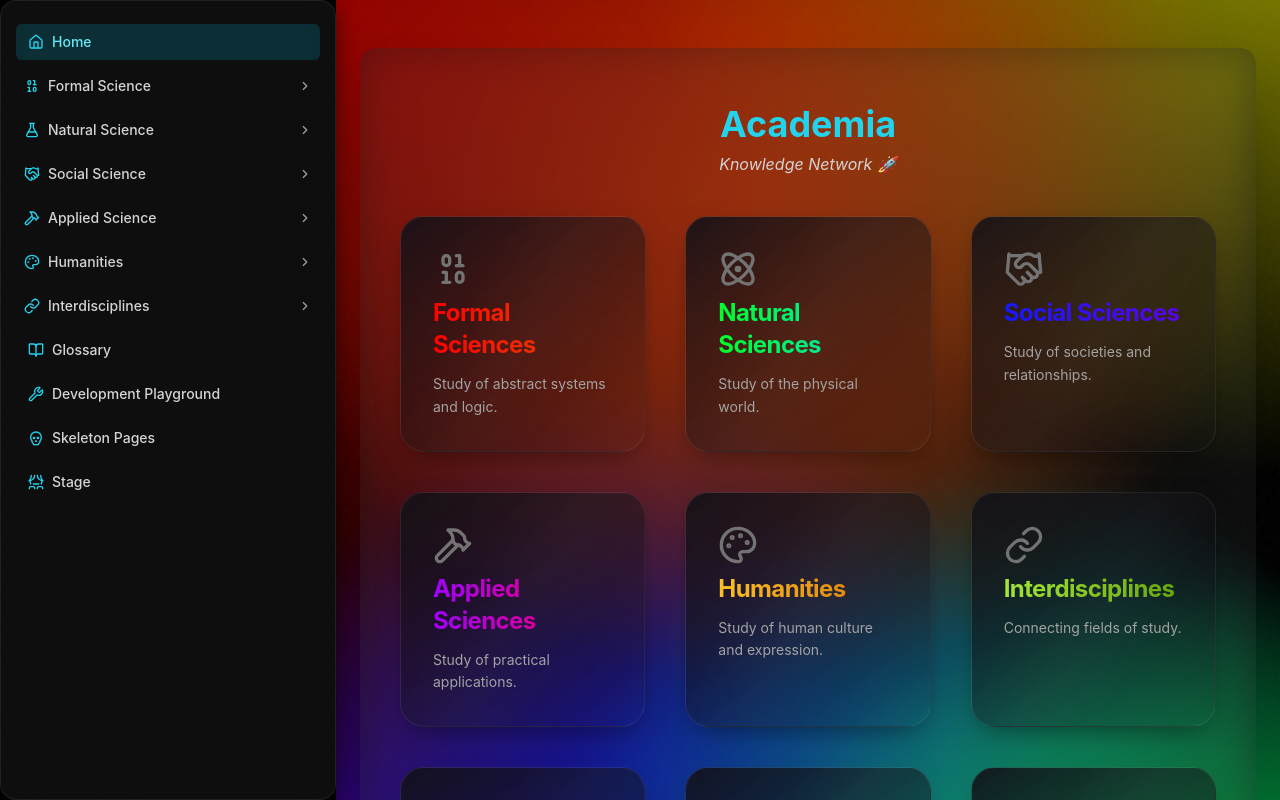
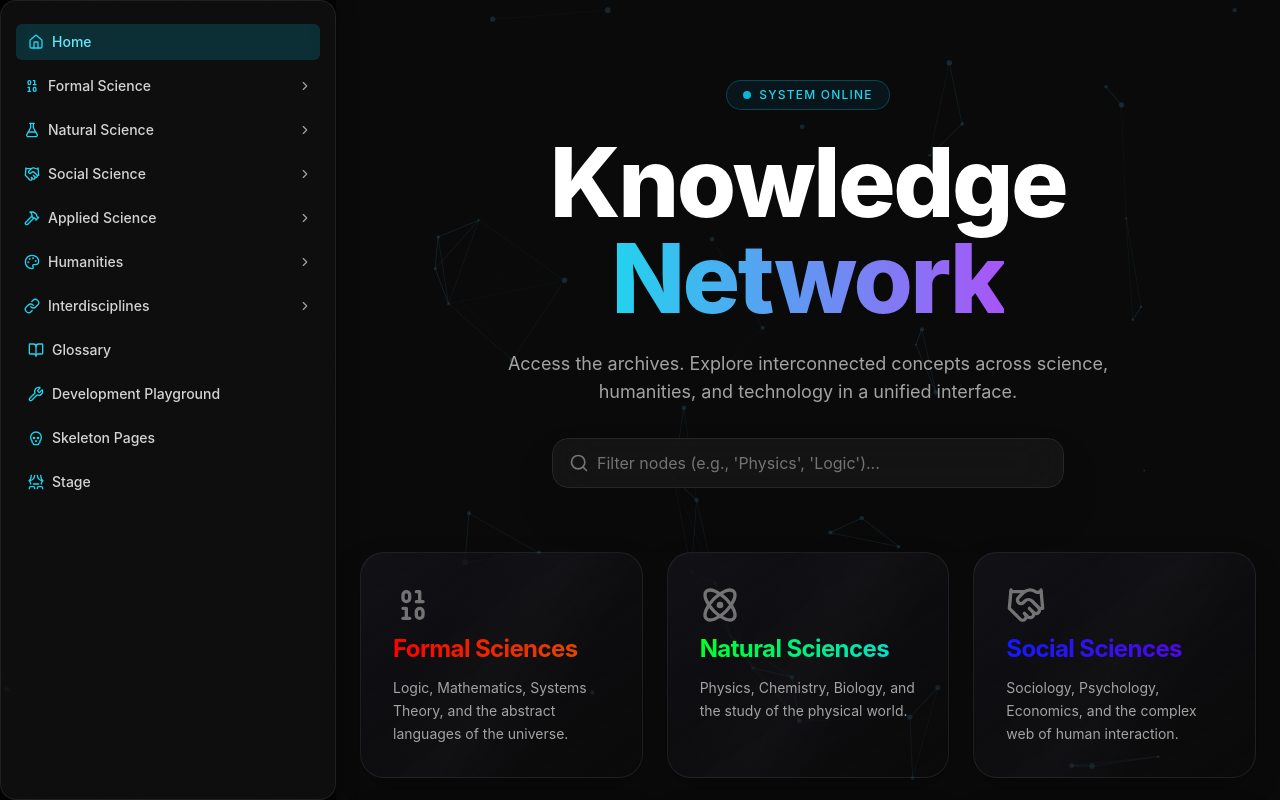
Before and after one commit to nickf723/ed-dev, a Next.js app: page / in a window 1280 px wide. Shown: the top 800 px of the page. Built offline with nearby package versions, Linux system fonts and the light colour scheme.

Commit message:
networked

```diff
--- a/app/page.tsx
+++ b/app/page.tsx
@@ -1,114 +1,185 @@
 "use client";
 
+import { useState } from "react";
 import {
-  Pi,
-  BookText,
   Atom,
   Handshake,
   Hammer,
   Palette,
-  Link,
+  Link as LinkIcon,
   Wrench,
   BookOpen,
   Binary,
+  Search,
 } from "@/components/icons";
 import TopicCard from "@/components/TopicCard";
-import { Skull, Theater } from "lucide-react";
+import { Skull, Theater, Search as SearchIcon } from "lucide-react";
+import NetworkBackground from "@/components/NetworkBackground";
+import { motion } from "framer-motion"; // Make sure to install: npm install framer-motion
 
-export default function Home() {
-  const cards = [
+const allCategories = [
   {
     title: "Formal Sciences",
-      desc: "Study of abstract systems and logic.",
+    desc: "Logic, Mathematics, Systems Theory, and the abstract languages of the universe.",
     href: "/formal-science",
     Icon: Binary,
-      className: "theme-formal-science"
-    }
-  ,
+    className: "theme-formal-science",
+    tags: ["math", "logic", "cs"]
+  },
   {
     title: "Natural Sciences",
-      desc: "Study of the physical world.",
+    desc: "Physics, Chemistry, Biology, and the study of the physical world.",
     href: "/natural-science",
     Icon: Atom,
-      className: "theme-natural-science"
+    className: "theme-natural-science",
+    tags: ["physics", "bio", "chem", "space"]
   },
   {
     title: "Social Sciences",
-      desc: "Study of societies and relationships.",
+    desc: "Sociology, Psychology, Economics, and the complex web of human interaction.",
     href: "/social-science",
     Icon: Handshake,
-      className: "theme-social-science"
+    className: "theme-social-science",
+    tags: ["people", "society", "mind"]
   },
   {
     title: "Applied Sciences",
-      desc: "Study of practical applications.",
+    desc: "Engineering, Medicine, Technology, and putting knowledge to work.",
     href: "/applied-science",
     Icon: Hammer,
-      className: "theme-applied-science"
+    className: "theme-applied-science",
+    tags: ["tech", "build", "health"]
   },
   {
     title: "Humanities",
-      desc: "Study of human culture and expression.",
+    desc: "Philosophy, History, Arts, and the exploration of the human condition.",
     href: "/humanities",
     Icon: Palette,
-      className: "theme-humanities"
+    className: "theme-humanities",
+    tags: ["art", "history", "thought"]
   },
   {
     title: "Interdisciplines",
-      desc: "Connecting fields of study.",
+    desc: "Bioengineering, Astrophysics, and fields that bridge the gaps.",
     href: "/interdisciplines",
-      Icon: Link,
-      className: "theme-interdisciplines"
+    Icon: LinkIcon,
+    className: "theme-interdisciplines",
+    tags: ["mix", "bridge"]
   },
   {
     title: "Glossary",
-      desc: "Definitions and key terms.",
+    desc: "A centralized dictionary of key terms and definitions.",
     href: "/glossary",
     Icon: BookOpen,
-      className: "theme-glossary"
+    className: "theme-glossary",
+    tags: ["words", "definitions"]
   },
   {
-      title: "Development Playground",
-      desc: "Testing new features and designs.",
+    title: "Dev Playground",
+    desc: "UI experiments, animations, and component testing ground.",
     href: "/dev-playground",
     Icon: Wrench,
-      className: "theme-dev-playground"
+    className: "theme-dev-playground",
+    tags: ["code", "test"]
   },
   {
     title: "Skeleton Pages",
-      desc: "Template pages for future content.",
+    desc: "Design templates and layout patterns for future content.",
     href: "/skeleton",
     Icon: Skull,
-      className: "theme-skeleton"
+    className: "theme-skeleton",
+    tags: ["layout", "design"]
   },
   {
     title: "Stage",
-      desc: "Recording Studio",
+    desc: "The recording studio and presentation area.",
     href: "/stage",
     Icon: Theater,
-      className: "theme-stage"
+    className: "theme-stage",
+    tags: ["video", "demo"]
   }
 ];
 
+export default function Home() {
+  const [search, setSearch] = useState("");
+
+  // Filter logic
+  const filteredCards = allCategories.filter((c) =>
+    c.title.toLowerCase().includes(search.toLowerCase()) ||
+    c.desc.toLowerCase().includes(search.toLowerCase()) ||
+    c.tags.some(tag => tag.includes(search.toLowerCase()))
+  );
+
   return (
-    <main className="topic-page theme-home flex min-h-screen items-center justify-center px-6 py-12">
-      <div className="glass w-full max-w-5xl border border-neutral-800/60 p-10 text-center shadow-2xl">
-        <div className="flex justify-center mb-4">
+    <main className="relative min-h-screen w-full overflow-hidden bg-neutral-950 selection:bg-cyan-500/30">
+
+      {/* 1. Interactive Background */}
+      <NetworkBackground />
+
+      <div className="relative z-10 mx-auto flex max-w-7xl flex-col items-center px-6 py-20">
+
+        {/* 2. Hero Section */}
+        <motion.div
+          initial={{ opacity: 0, y: 20 }}
+          animate={{ opacity: 1, y: 0 }}
+          transition={{ duration: 0.8 }}
+          className="mb-16 text-center"
+        >
+          <div className="mb-6 inline-flex items-center gap-2 rounded-full border border-cyan-500/30 bg-cyan-950/30 px-4 py-1.5 text-xs font-medium uppercase tracking-widest text-cyan-400 backdrop-blur-md">
+            <span className="relative flex h-2 w-2">
+              <span className="absolute inline-flex h-full w-full animate-ping rounded-full bg-cyan-400 opacity-75"></span>
+              <span className="relative inline-flex h-2 w-2 rounded-full bg-cyan-500"></span>
+            </span>
+            System Online
           </div>
-        <h1 className="text-4xl font-bold text-cyan-400">Academia</h1>
-        <p className="mt-2 text-neutral-300 italic">Knowledge Network 🚀</p>
-        <div className="mt-10 grid grid-cols-1 gap-10 sm:grid-cols-2 lg:grid-cols-3">
-          {cards.map((card) => (
+
+          <h1 className="mb-6 text-6xl font-extrabold tracking-tight text-white sm:text-7xl lg:text-8xl">
+            Knowledge <span className="text-transparent bg-clip-text bg-gradient-to-r from-cyan-400 to-purple-500">Network</span>
+          </h1>
+
+          <p className="mx-auto max-w-2xl text-lg text-neutral-400">
+            Access the archives. Explore interconnected concepts across science, humanities, and technology in a unified interface.
+          </p>
+
+          {/* 3. Search Bar */}
+          <div className="mx-auto mt-8 flex max-w-lg items-center gap-2 rounded-2xl border border-neutral-800 bg-neutral-900/80 px-4 py-3 shadow-2xl backdrop-blur-xl transition-colors focus-within:border-cyan-500/50 focus-within:bg-neutral-900">
+            <SearchIcon className="h-5 w-5 text-neutral-500" />
+            <input
+              type="text"
+              placeholder="Filter nodes (e.g., 'Physics', 'Logic')..."
+              className="flex-1 bg-transparent text-neutral-100 placeholder-neutral-500 outline-none"
+              value={search}
+              onChange={(e) => setSearch(e.target.value)}
+            />
+          </div>
+        </motion.div>
+
+        {/* 4. Dynamic Grid */}
+        <div className="grid w-full grid-cols-1 gap-6 sm:grid-cols-2 lg:grid-cols-3">
+          {filteredCards.map((card, i) => (
+            <motion.div
+              key={card.href}
+              initial={{ opacity: 0, scale: 0.9 }}
+              animate={{ opacity: 1, scale: 1 }}
+              transition={{ duration: 0.3, delay: i * 0.05 }}
+            >
               <TopicCard
-              key={card.href}
                 href={card.href}
                 title={card.title}
                 desc={card.desc}
                 Icon={card.Icon}
-              className={card.className}
+                className={`${card.className} h-full`}
               />
+            </motion.div>
           ))}
         </div>
+
+        {filteredCards.length === 0 && (
+            <div className="mt-12 text-neutral-500">
+                No nodes found matching "{search}".
+            </div>
+        )}
+
       </div>
     </main>
   );
--- /dev/null
+++ b/components/NetworkBackground.tsx
@@ -0,0 +1,131 @@
+"use client";
+import { useEffect, useRef } from "react";
+
+export default function NetworkBackground() {
+  const canvasRef = useRef<HTMLCanvasElement>(null);
+
+  useEffect(() => {
+    const canvas = canvasRef.current;
+    if (!canvas) return;
+    const ctx = canvas.getContext("2d");
+    if (!ctx) return;
+
+    let w = (canvas.width = window.innerWidth);
+    let h = (canvas.height = window.innerHeight);
+    const particles: Particle[] = [];
+    const particleCount = 60; // Adjust for density
+    const connectionDist = 150;
+    const mouseDist = 200;
+
+    const mouse = { x: 0, y: 0 };
+
+    class Particle {
+      x: number;
+      y: number;
+      vx: number;
+      vy: number;
+      size: number;
+
+      constructor() {
+        this.x = Math.random() * w;
+        this.y = Math.random() * h;
+        this.vx = Math.random() * 0.5 - 0.25;
+        this.vy = Math.random() * 0.5 - 0.25;
+        this.size = Math.random() * 2 + 1;
+      }
+
+      update() {
+        this.x += this.vx;
+        this.y += this.vy;
+
+        // Bounce off edges
+        if (this.x < 0 || this.x > w) this.vx *= -1;
+        if (this.y < 0 || this.y > h) this.vy *= -1;
+      }
+
+      draw() {
+        if (!ctx) return;
+        ctx.beginPath();
+        ctx.arc(this.x, this.y, this.size, 0, Math.PI * 2);
+        ctx.fillStyle = "rgba(100, 200, 255, 0.5)";
+        ctx.fill();
+      }
+    }
+
+    // Init
+    for (let i = 0; i < particleCount; i++) {
+      particles.push(new Particle());
+    }
+
+    const animate = () => {
+      ctx.clearRect(0, 0, w, h);
+
+      particles.forEach((p, i) => {
+        p.update();
+        p.draw();
+
+        // Connect to other particles
+        for (let j = i; j < particles.length; j++) {
+          const p2 = particles[j];
+          const dx = p.x - p2.x;
+          const dy = p.y - p2.y;
+          const dist = Math.sqrt(dx * dx + dy * dy);
+
+          if (dist < connectionDist) {
+            ctx.beginPath();
+            ctx.strokeStyle = `rgba(100, 200, 255, ${
+              1 - dist / connectionDist
+            })`;
+            ctx.lineWidth = 0.5;
+            ctx.moveTo(p.x, p.y);
+            ctx.lineTo(p2.x, p2.y);
+            ctx.stroke();
+          }
+        }
+
+        // Connect to mouse
+        const mdx = p.x - mouse.x;
+        const mdy = p.y - mouse.y;
+        const mDist = Math.sqrt(mdx * mdx + mdy * mdy);
+
+        if (mDist < mouseDist) {
+            ctx.beginPath();
+            ctx.strokeStyle = `rgba(255, 100, 200, ${1 - mDist / mouseDist})`; // Pink/Purple highlight
+            ctx.lineWidth = 0.8;
+            ctx.moveTo(p.x, p.y);
+            ctx.lineTo(mouse.x, mouse.y);
+            ctx.stroke();
+        }
+      });
+
+      requestAnimationFrame(animate);
+    };
+
+    animate();
+
+    const handleResize = () => {
+      w = canvas.width = window.innerWidth;
+      h = canvas.height = window.innerHeight;
+    };
+
+    const handleMouseMove = (e: MouseEvent) => {
+        mouse.x = e.clientX - 336; // Offset for sidebar width approx
+        mouse.y = e.clientY;
+    }
+
+    window.addEventListener("resize", handleResize);
+    window.addEventListener("mousemove", handleMouseMove);
+
+    return () => {
+      window.removeEventListener("resize", handleResize);
+      window.removeEventListener("mousemove", handleMouseMove);
+    };
+  }, []);
+
+  return (
+    <canvas
+      ref={canvasRef}
+      className="fixed inset-0 pointer-events-none z-0 opacity-30"
+    />
+  );
+}
--- a/package.json
+++ b/package.json
@@ -9,6 +9,7 @@
     "lint": "eslint"
   },
   "dependencies": {
+    "framer-motion": "^12.23.24",
     "katex": "^0.16.25",
     "lucide-react": "^0.548.0",
     "next": "16.0.0",
```
Also changed, not shown: 1 other file (tests, documents, lock files or other folders). Lines whose indentation alone changed are shown as unchanged.
